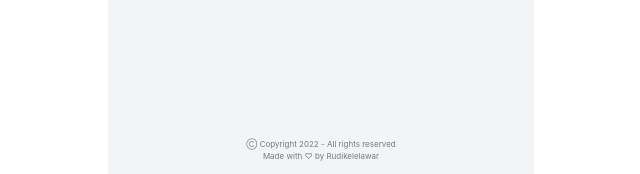
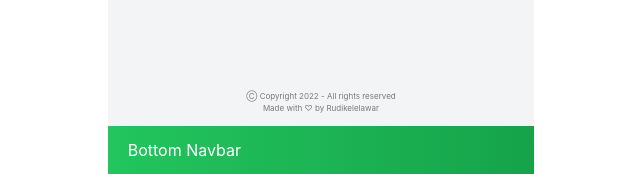
Before and after one commit to bimogempar/frontend-ecommerce-bugita, a React (Create React App) app: page / in a window 1280 px wide. Shown: the part 626-800 px from the top of the page, without its empty margins (319-959 px from the left). Built offline with nearby package versions, Linux system fonts and the light colour scheme; no server answers.

Commit message:
done add bottom navbar

```diff
--- a/src/components/footer/Footer.jsx
+++ b/src/components/footer/Footer.jsx
@@ -2,7 +2,8 @@ import React from 'react'
 
 export default function Footer() {
     return (
-        <div className="mt-5 -mb-2 flex justify-center">
+        <div>
+            <div className="mt-5 pb-10 -mb-2 flex justify-center">
                 <div className='text-[8px] opacity-50 text-center'>
                     <div>
                         Ⓒ Copyright 2022 - All rights reserved
@@ -12,5 +13,6 @@ export default function Footer() {
                     </div>
                 </div>
             </div>
+        </div>
     )
 }
--- a/src/components/layouts/Layout.jsx
+++ b/src/components/layouts/Layout.jsx
@@ -1,5 +1,6 @@
 import React from 'react'
 import Footer from '../footer/Footer'
+import BotttomNavbar from '../navbar/BotttomNavbar'
 import Navbar from '../navbar/Navbar'
 
 export default function Layout(props) {
@@ -11,6 +12,7 @@ export default function Layout(props) {
                     {props.children}
                 </div>
                 <Footer />
+                <BotttomNavbar />
             </div>
         </div>
     )
--- a/src/components/navbar/BotttomNavbar.jsx
+++ b/src/components/navbar/BotttomNavbar.jsx
@@ -2,7 +2,7 @@ import React from 'react'
 
 export default function BotttomNavbar() {
     return (
-        <div className='flex justify-between items-center sticky bottom-0 bg-white -m-5 px-5 py-3 mb-5 drop-shadow-md'>
+        <div className='flex justify-between items-center sticky bottom-0 -m-5 px-5 py-3 bg-gradient-to-l from-green-600 to-green-500 text-white'>
             Bottom Navbar
         </div>
     )
```
Lines whose indentation alone changed are shown as unchanged.
